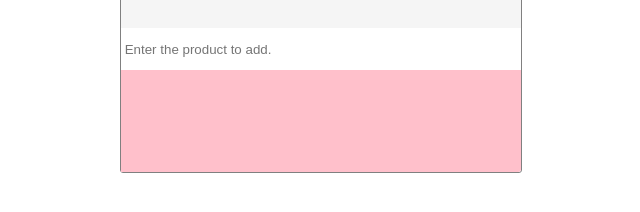
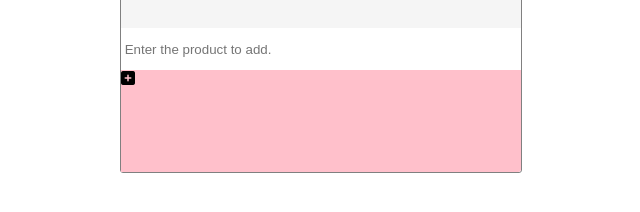
Before and after one commit to youngseoJi/-_-_DOM_-Study, a website: page shoppinList/index.html in a window 1280 px wide. Shown: the part 528-740 px from the top of the page, 79-719 px from the left. Drawn offline with Linux system fonts and the light colour scheme.

Commit message:
Update index.html

```diff
--- a/shoppinList/index.html
+++ b/shoppinList/index.html
@@ -19,7 +19,7 @@
       </ul>
       <input type="text" class="text" placeholder=" Enter the product to add." />
       <footer class="footer">
-        <FontAwesomeIcon icon="{faPlus}" size="2x" />
+        <i class="fas fa-plus-square"></i>
       </footer>
     </section>
   </body>
```
